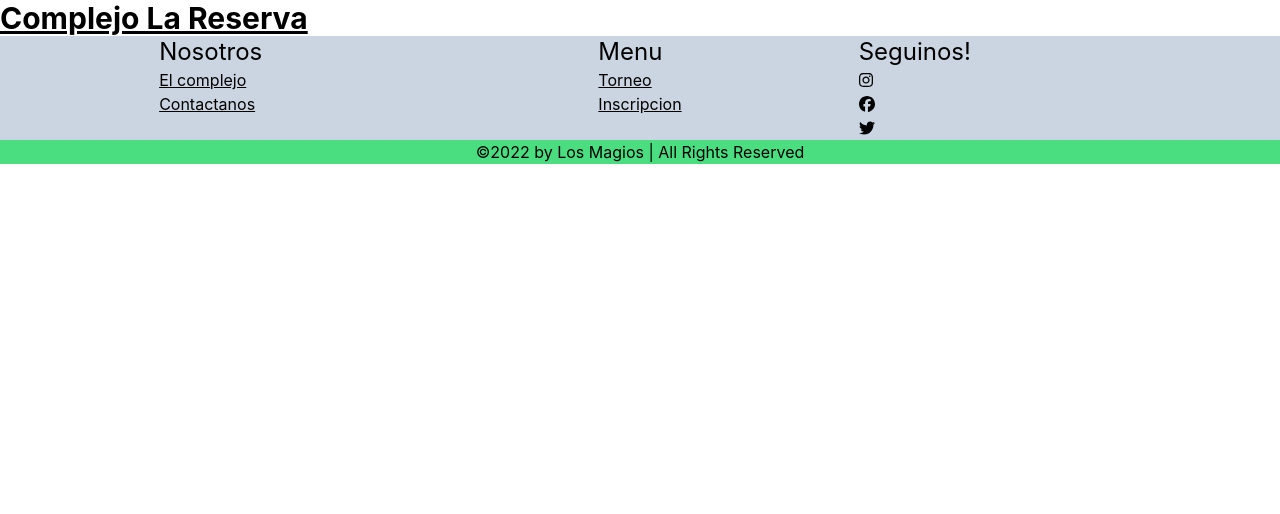
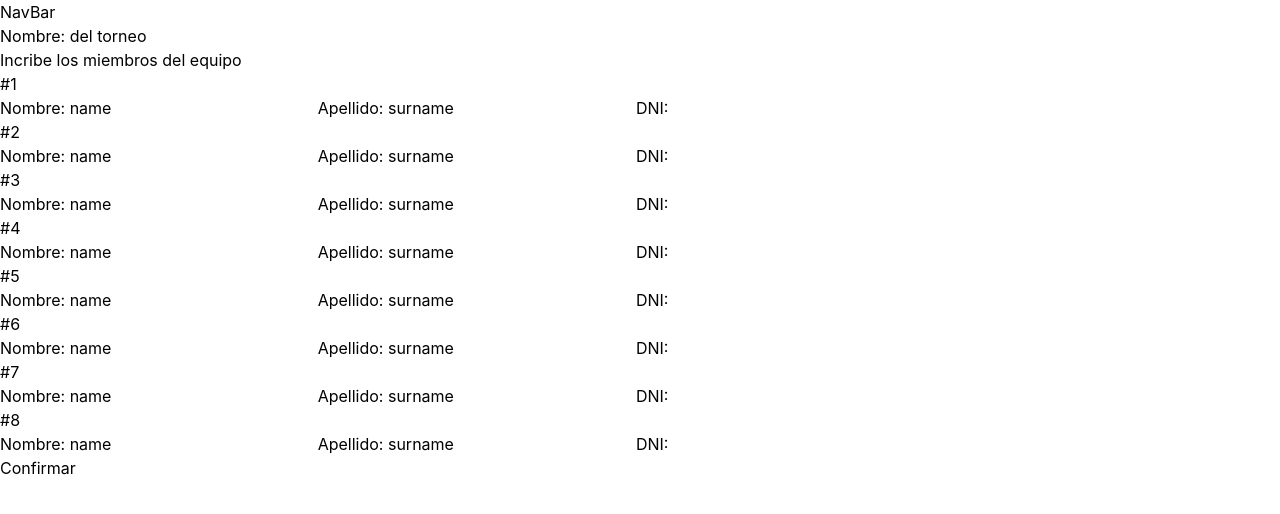
Before and after one commit to CristianLarrauri/Henry-LaReserva, a React (Create React App) app in the folder client/: page /inscription/players in a window 1280 px wide. Shown: the top 514 px of the page. Built offline with nearby package versions, Linux system fonts and the light colour scheme.

Commit message:
estructura de forms de inscripcion

```diff
--- a/client/src/App.js
+++ b/client/src/App.js
@@ -1,13 +1,25 @@
-import "./App.css";
-import { Route } from "react-router-dom";
-import Home from "./components/Home";
+import './App.css';
+import { Route, BrowserRouter, Switch } from 'react-router-dom';
+import Home from './components/Home';
+import TeamInscription from './components/TeamInscription';
+import PlayerInscription from './components/PlayerInscription';
 
 function App() {
-  return (
-    <div>
-      <Route path="/" component={Home} />
-    </div>
-  );
+	return (
+		<BrowserRouter>
+			<div>
+				<Switch>
+					<Route exact path="/" component={Home} />
+					<Route exact path="/inscription" component={TeamInscription} />
+					<Route
+						exact
+						path="/inscription/players"
+						component={PlayerInscription}
+					/>
+				</Switch>
+			</div>
+		</BrowserRouter>
+	);
 }
 
 export default App;
--- a/client/src/components/Home.js
+++ /dev/null
@@ -1,11 +0,0 @@
-import React from "react";
-import Footer from "./Footer";
-
-export default function Home() {
-  return (
-    <div>
-      <h1 className="text-3xl font-bold underline">Complejo La Reserva</h1>
-      <Footer />
-    </div>
-  );
-}
--- /dev/null
+++ b/client/src/components/Home.jsx
@@ -0,0 +1,11 @@
+import React from 'react';
+import Footer from './Footer';
+
+export default function Home() {
+	return (
+		<div>
+			<h1 className="text-3xl font-bold underline">Complejo La Reserva</h1>
+			<Footer />
+		</div>
+	);
+}
--- /dev/null
+++ b/client/src/components/PlayerInscription.jsx
@@ -0,0 +1,88 @@
+import React from 'react';
+
+export default function PlayerInscription() {
+	return (
+		<div>
+			<h1>NavBar</h1>
+			<h1>Nombre: del torneo</h1>
+			<h1>Incribe los miembros del equipo</h1>
+			<form>
+				<div>
+					<h1>#1</h1>
+					<label>Nombre: </label>
+					<input type="text" value="name"></input>
+					<label>Apellido: </label>
+					<input type="text" value="surname"></input>
+					<label>DNI: </label>
+					<input type="number" value="dni"></input>
+				</div>
+				<div>
+					<h1>#2</h1>
+					<label>Nombre: </label>
+					<input type="text" value="name"></input>
+					<label>Apellido: </label>
+					<input type="text" value="surname"></input>
+					<label>DNI: </label>
+					<input type="number" value="dni"></input>
+				</div>
+				<div>
+					<h1>#3</h1>
+					<label>Nombre: </label>
+					<input type="text" value="name"></input>
+					<label>Apellido: </label>
+					<input type="text" value="surname"></input>
+					<label>DNI: </label>
+					<input type="number" value="dni"></input>
+				</div>
+				<div>
+					<h1>#4</h1>
+					<label>Nombre: </label>
+					<input type="text" value="name"></input>
+					<label>Apellido: </label>
+					<input type="text" value="surname"></input>
+					<label>DNI: </label>
+					<input type="number" value="dni"></input>
+				</div>
+				<div>
+					<h1>#5</h1>
+					<label>Nombre: </label>
+					<input type="text" value="name"></input>
+					<label>Apellido: </label>
+					<input type="text" value="surname"></input>
+					<label>DNI: </label>
+					<input type="number" value="dni"></input>
+				</div>
+				<div>
+					<h1>#6</h1>
+					<label>Nombre: </label>
+					<input type="text" value="name"></input>
+					<label>Apellido: </label>
+					<input type="text" value="surname"></input>
+					<label>DNI: </label>
+					<input type="number" value="dni"></input>
+				</div>
+				<div>
+					<h1>#7</h1>
+					<label>Nombre: </label>
+					<input type="text" value="name"></input>
+					<label>Apellido: </label>
+					<input type="text" value="surname"></input>
+					<label>DNI: </label>
+					<input type="number" value="dni"></input>
+				</div>
+				<div>
+					<h1>#8</h1>
+					<label>Nombre: </label>
+					<input type="text" value="name"></input>
+					<label>Apellido: </label>
+					<input type="text" value="surname"></input>
+					<label>DNI: </label>
+					<input type="number" value="dni"></input>
+				</div>
+				<div>
+					<button type="submit">Confirmar</button>
+				</div>
+			</form>
+		</div>
+	);
+}
--- /dev/null
+++ b/client/src/components/TeamInscription.jsx
@@ -0,0 +1,22 @@
+import React from 'react';
+import { Link } from 'react-router-dom';
+
+export default function TeamInscription() {
+	return (
+		<div>
+			<h1>NavBar</h1>
+			<h2>Nombre del torneo</h2>
+			<h4>Inicio: 26/6/11 - Finalizacion:... </h4>
+			<h3>Inscribi tu equipo</h3>
+			<form>
+				<label>Nombre de tu equipo: </label>
+				<input type="text"></input>
+				<label>Escudo/bandera/imagen: </label>
+				<input type="text"></input>
+			</form>
+			<Link to="/inscription/players">
+				<button>Continua el registro</button>
+			</Link>
+		</div>
+	);
+}
--- /dev/null
+++ b/client/src/components/TournamentDetails.jsx
@@ -0,0 +1,3 @@
+import React from 'react';
+
+export default function TournamentDetails() {}
```
